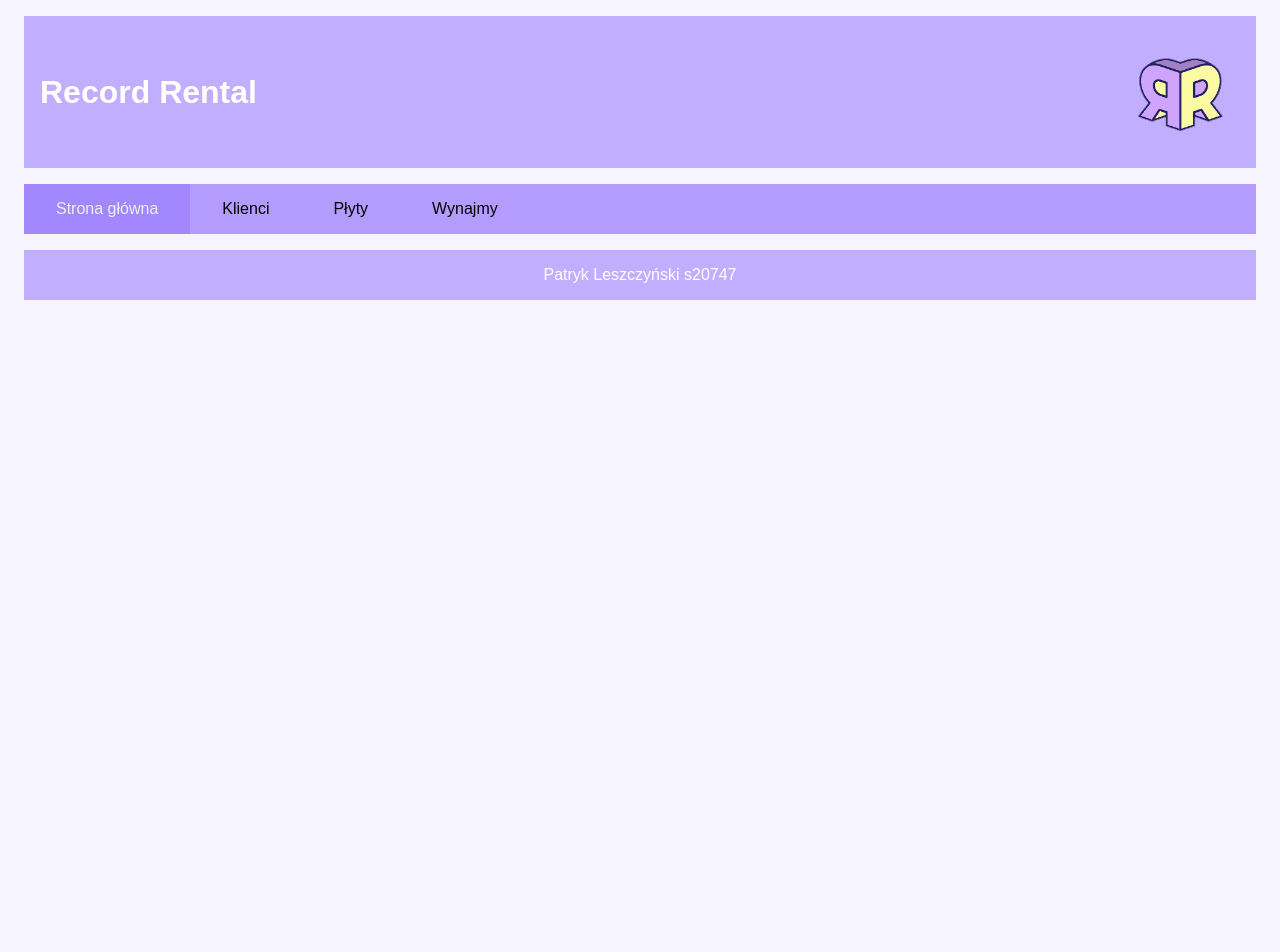
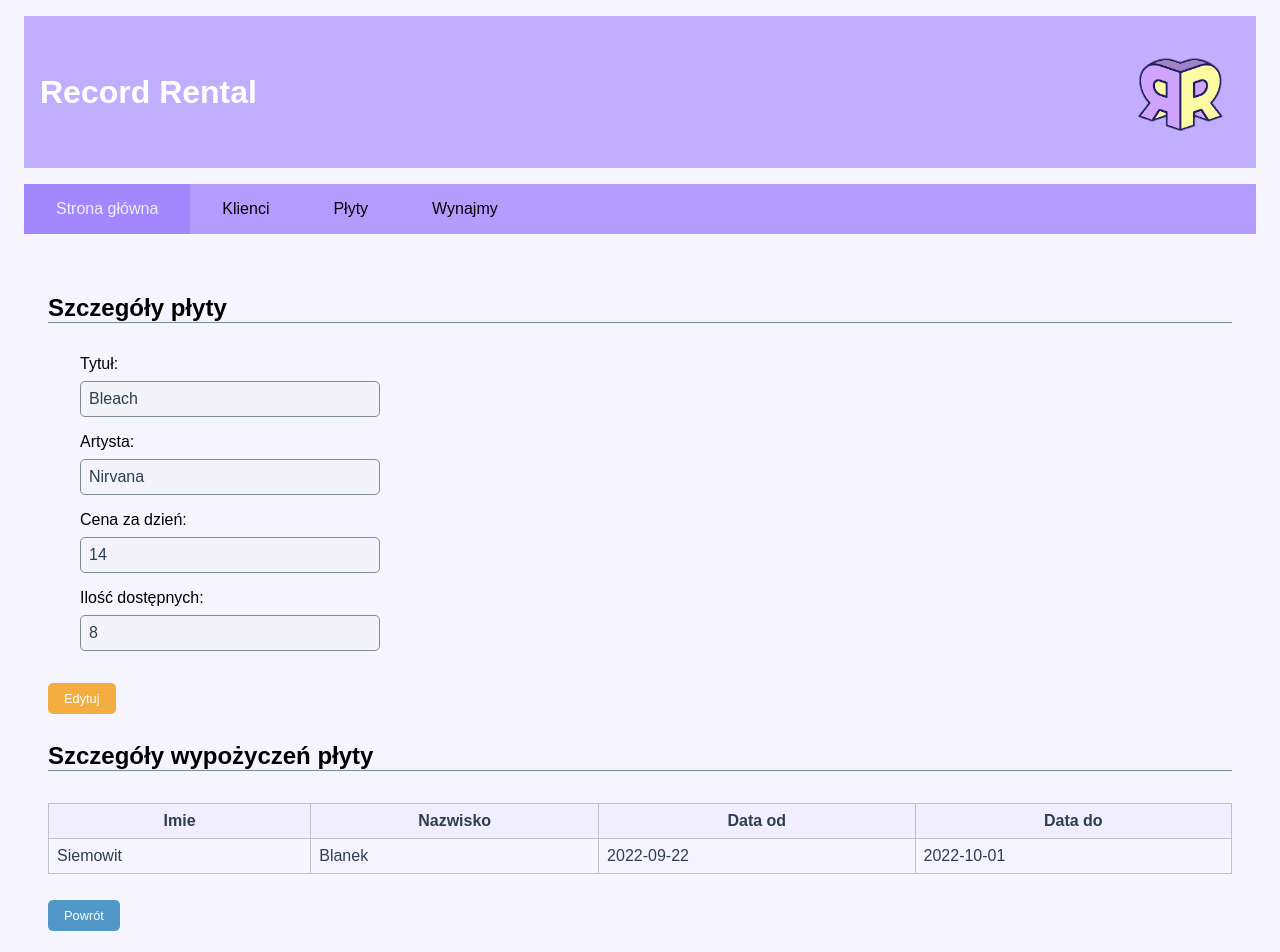
Before and after one commit to ssnickers700/tin-record-rental-spa, a React (Create React App) app in the folder record-rental/: page /records/details/1 in a window 1280 px wide. Shown: the top 952 px of the page. Before the commit the page ends 800 px from the top, so only its background shows below. Built offline with nearby package versions, Linux system fonts and the light colour scheme.

Commit message:
Add record details and form components

```diff
--- a/record-rental/src/App.js
+++ b/record-rental/src/App.js
@@ -11,6 +11,8 @@ import ClientList from "./components/client/ClientList";
 import ClientDetails from "./components/client/ClientDetails";
 import ClientForm from "./components/client/ClientForm";
 import RecordList from "./components/record/RecordList";
+import RecordDetails from "./components/record/RecordDetails";
+import RecordForm from "./components/record/RecordForm";
 
 function App() {
     return (
@@ -24,7 +26,11 @@ function App() {
                     <Route path="/clients/details/:clientId" element={<ClientDetails />} />
                     <Route path="/clients/add" element={<ClientForm />} />
                     <Route path="/clients/edit/:clientId" element={<ClientForm />} />
+
                     <Route path="/records" element={<RecordList />} />
+                    <Route path="/records/details/:recordId" element={<RecordDetails />} />
+                    <Route path="/records/add/" element={<RecordForm />} />
+                    <Route path="/records/edit/:recordId" element={<RecordForm />} />
                 </Routes>
                 <Footer/>
             </div>
--- /dev/null
+++ b/record-rental/src/components/record/RecordDetails.js
@@ -0,0 +1,57 @@
+import React from "react";
+import {Link, useParams} from "react-router-dom";
+import {getFormattedDate} from "../../helpers/dateHelper";
+import {getRecordByIdApiCall} from "../../apiCalls/recordApiCalls";
+
+function RecordDetails() {
+    let {recordId} = useParams();
+    recordId = parseInt(recordId);
+    const record = getRecordByIdApiCall(recordId);
+
+    return (
+        <main>
+            <h2>Szczegóły płyty</h2>
+            <form className="form">
+                <label htmlFor="recordName">Tytuł:</label>
+                <input type="text" name="recordName" id="recordName" value={record.recordName} className="error-input" disabled
+                       required/>
+
+                <label htmlFor="artistName">Artysta:</label>
+                <input type="text" name="artistName" id="artistName" value={record.artistName} className="error-input" disabled
+                       required/>
+
+                <label htmlFor="price">Cena za dzień:</label>
+                <input type="number" name="price" min="0.00" id="price" value={record.price} className="error-input" disabled
+                       required/>
+
+                <label htmlFor="unit">Ilość dostępnych:</label>
+                <input type="number" name="unit" id="unit" value={record.unit} className="error-input" disabled required/>
+            </form>
+            <Link to={`/records/edit/${record._id}`} className="button-edit">Edytuj</Link>
+            <h2>Szczegóły wypożyczeń płyty</h2>
+            <table className="table-list">
+                <thead>
+                <tr>
+                    <th>Imie</th>
+                    <th>Nazwisko</th>
+                    <th>Data od</th>
+                    <th>Data do</th>
+                </tr>
+                </thead>
+                <tbody>
+                {record.rentals.map(rental => (
+                    <tr key={rental._id}>
+                        <td>{rental.client.firstName}</td>
+                        <td>{rental.client.lastName}</td>
+                        <td>{rental.startDate ? getFormattedDate(rental.startDate) : ""}</td>
+                        <td>{rental.endDate ? getFormattedDate(rental.endDate) : ""}</td>
+                    </tr>
+                ))}
+                </tbody>
+            </table>
+            <Link to="/records" className="button-back">Powrót</Link>
+        </main>
+    );
+}
+
+export default RecordDetails
--- /dev/null
+++ b/record-rental/src/components/record/RecordForm.js
@@ -0,0 +1,37 @@
+import React from "react";
+import {Link} from "react-router-dom";
+
+class RecordForm extends React.Component{
+    render() {
+        return (
+            <main>
+                <h2>Nowa płyta</h2>
+                <form className="form">
+                    <label htmlFor="recordName">Tytuł: <span className="symbol-required">*</span></label>
+                    <input type="text" name="recordName" id="recordName" className="error-input" required/>
+                    <span id="errorRecordName" className="errors-text"></span>
+
+                    <label htmlFor="artistName">Artysta: <span className="symbol-required">*</span></label>
+                    <input type="text" name="artistName" id="artistName" className="error-input" required/>
+                    <span id="errorArtistName" className="errors-text"></span>
+
+                    <label htmlFor="price">Cena za dzień: <span className="symbol-required">*</span></label>
+                    <input type="number" min="0.00" name="price" id="price" className="error-input" required/>
+                    <span id="errorPrice" className="errors-text"></span>
+
+                    <label htmlFor="unit">Ilość dostępnych: <span className="symbol-required">*</span></label>
+                    <input type="number" name="unit" id="unit" className="error-input" required/>
+                    <span id="errorUnit" className="errors-text"></span>
+
+                    <div className="form-buttons">
+                        <p id="errorsSummary" className="errors-text"></p>
+                        <input type="submit" value="Dodaj" className="form-button-submit-add"/>
+                        <Link to="/records" className="form-button-cancel">Anuluj</Link>
+                    </div>
+                </form>
+            </main>
+        );
+    }
+}
+
+export default RecordForm
```
